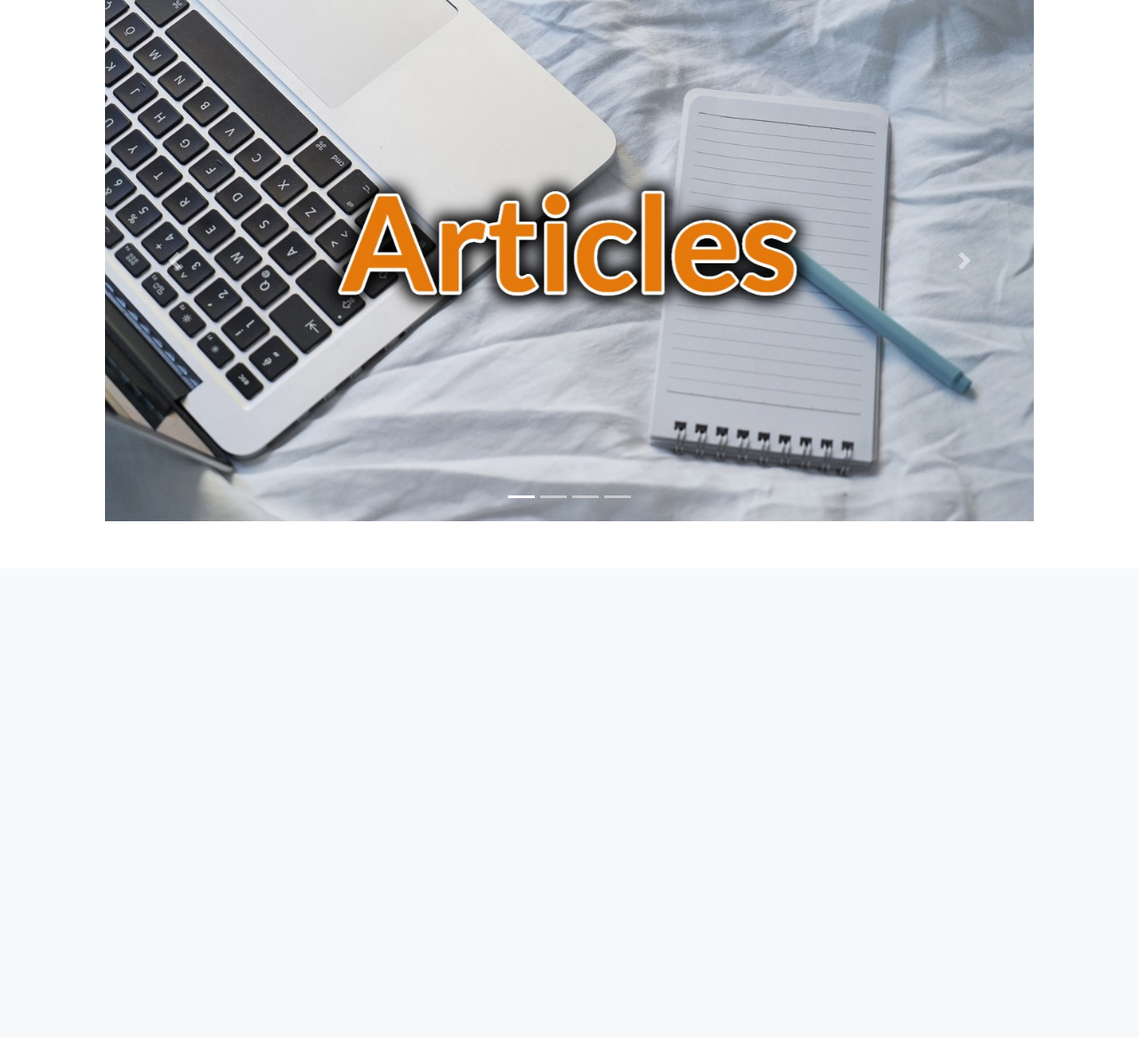
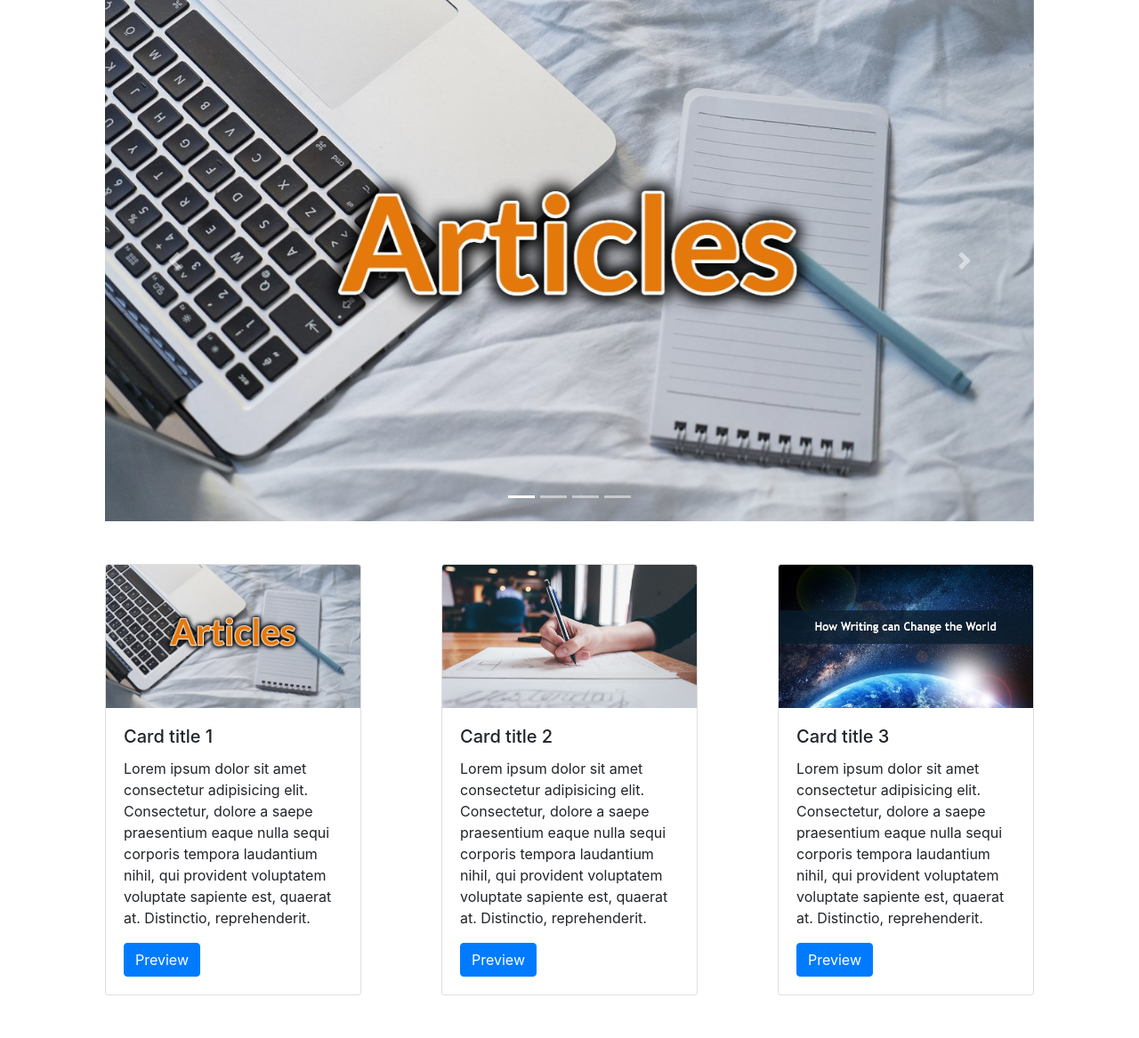
Before and after one commit to Amani-mufin/article_management, a Flask app: template templates/index.html in a window 1280 px wide. Shown: the part 161-1328 px from the top of the page at 89% size. Before the commit the page ends 747 px from the top, so only its background shows below. Run offline with Flask 2, Linux system fonts and the light colour scheme; the template is opened without the code that fills it, so the values that code supplies are empty; some libraries are stand-ins or nearby versions.

Commit message:
add cards as article previews

```diff
--- a/templates/index.html
+++ b/templates/index.html
@@ -1,41 +1,61 @@
-{% extends "layout.html" %}
-
-{% block title %}
-    Welcome
-{% endblock %}
-
-{% block main %}
+{% extends "layout.html" %} {% block title %} Welcome {% endblock %} {% block
+main %}
 
 <h1>Article Management System</h1>
-<div id="carouselExampleIndicators" class="carousel slide" data-ride="carousel">
+<div id="carousel1" class="carousel slide" data-ride="carousel">
   <ol class="carousel-indicators">
-      <li data-target="#carouselExampleIndicators" data-slide-to="0" class="active"></li>
-      <li data-target="#carouselExampleIndicators" data-slide-to="1"></li>
-      <li data-target="#carouselExampleIndicators" data-slide-to="2"></li>
-      <li data-target="#carouselExampleIndicators" data-slide-to="3"></li>
+    <li data-target="#carousel1" data-slide-to="0" class="active"></li>
+    <li data-target="#carousel1" data-slide-to="1"></li>
+    <li data-target="#carousel1" data-slide-to="2"></li>
+    <li data-target="#carousel1" data-slide-to="3"></li>
   </ol>
   <div class="carousel-inner">
     <div class="carousel-item active">
-        <img src="../static/article1.jpg" class="d-block w-100" alt="...">
+      <img src="../static/article1.jpg" class="d-block w-100" alt="..." />
     </div>
     <div class="carousel-item">
-        <img src="../static/article2.jpg" class="d-block w-100" alt="...">
+      <img src="../static/article2.jpg" class="d-block w-100" alt="..." />
     </div>
     <div class="carousel-item">
-        <img src="../static/article3.jpg" class="d-block w-100" alt="...">
+      <img src="../static/article3.jpg" class="d-block w-100" alt="..." />
     </div>
     <div class="carousel-item">
-        <img src="../static/article4.jpg" class="d-block w-100" alt="...">
+      <img src="../static/article4.jpg" class="d-block w-100" alt="..." />
     </div>
   </div>
-    <a class="carousel-control-prev" href="#carouselExampleIndicators" role="button" data-slide="prev">
+  <a
+    class="carousel-control-prev"
+    href="#carousel1"
+    role="button"
+    data-slide="prev"
+  >
     <span class="carousel-control-prev-icon" aria-hidden="true"></span>
     <span class="sr-only">Previous</span>
   </a>
-    <a class="carousel-control-next" href="#carouselExampleIndicators" role="button" data-slide="next">
+  <a
+    class="carousel-control-next"
+    href="#carousel1"
+    role="button"
+    data-slide="next"
+  >
     <span class="carousel-control-next-icon" aria-hidden="true"></span>
     <span class="sr-only">Next</span>
   </a>
 </div>
 
+<div class="mt-5 d-flex justify-content-between">
+{% for i in range(3) %}
+<div class="card" style="width: 18rem;">
+  <img src="/static/article{{ i+1 }}.jpg" class="card-img-top" alt="..." />
+  <div class="card-body">
+    <h5 class="card-title">Card title {{ i+1 }}</h5>
+    <p class="card-text">
+      Lorem ipsum dolor sit amet consectetur adipisicing elit. Consectetur, dolore a saepe praesentium eaque nulla sequi corporis tempora laudantium nihil, qui provident voluptatem voluptate sapiente est, quaerat at. Distinctio, reprehenderit.
+    </p>
+    <a href="#" class="btn btn-primary">Preview</a>
+  </div>
+</div>
+{% endfor %}
+</div>
+
 {% endblock %}
```
Lines whose indentation alone changed are shown as unchanged.
